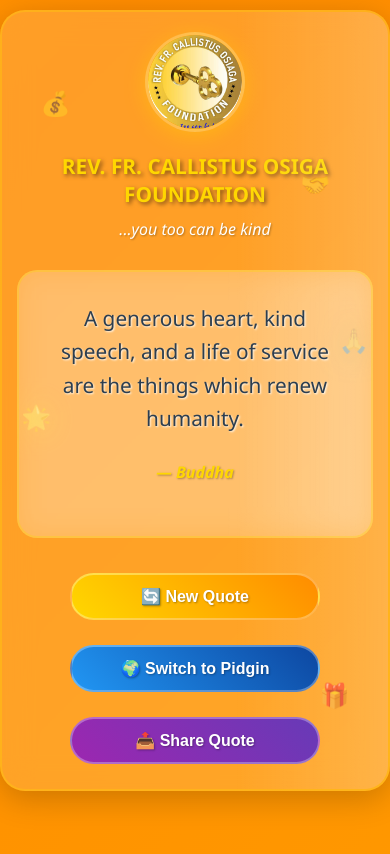
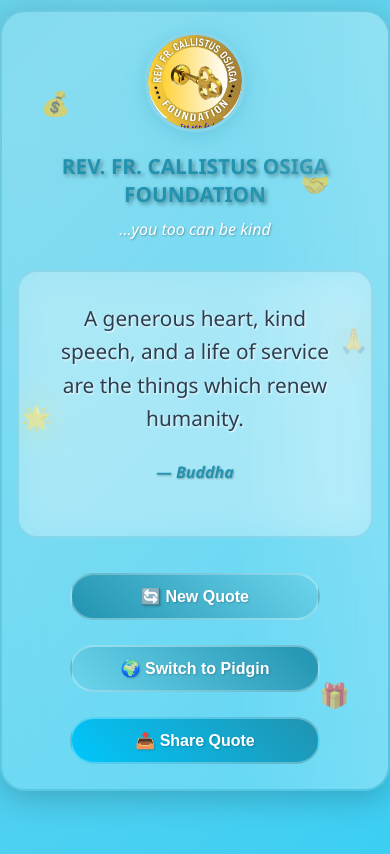
Before and after one commit to Adeife004/Callitus-Quotes, a plain HTML site: page index.html in a window 390 px wide. Drawn offline with Linux system fonts and the light colour scheme.

Commit message:
Changed the color

```diff
--- a/index.html
+++ b/index.html
@@ -6,12 +6,27 @@
     <meta name="viewport" content="width=device-width, initial-scale=1.0">
     <title>Rev. Fr. Callistus Osiga Foundation - Inspirational Quotes</title>
     <link rel="shortcut icon" href="./asset/Callistus-image.jpg" type="image/x-icon">
-   <!-- css link -->
+    <!-- Open Graph & Twitter Card meta tags for social sharing -->
+    <meta property="og:title" content="Rev. Fr. Callistus Osiga Foundation - Inspirational Quotes">
+    <meta property="og:description"
+        content="Daily inspirational quotes in English and Pidgin from the Rev. Fr. Callistus Osiga Foundation. ...you too can be kind.">
+    <meta property="og:image" content="./asset/Callistus-image.jpg">
+    <meta property="og:type" content="website">
+    <meta property="og:url" content="https://callistusfoundation.org/">
+    <meta name="twitter:card" content="summary_large_image">
+    <meta name="twitter:title" content="Rev. Fr. Callistus Osiga Foundation - Inspirational Quotes">
+    <meta name="twitter:description"
+        content="Daily inspirational quotes in English and Pidgin from the Rev. Fr. Callistus Osiga Foundation. ...you too can be kind.">
+    <meta name="twitter:image" content="./asset/Callistus-image.jpg">
+    <meta name="twitter:image:alt" content="Callistus Foundation Logo">
+    <!-- CSS Stylesheet -->
     <link rel="stylesheet" href="style.css">
 </head>
 
 <body>
+    <!-- Main container for the glass morphism effect and all content -->
     <div class="container">
+        <!-- Animated background emojis -->
         <div class="bouncing-emojis">
             <div class="emoji">💰</div>
             <div class="emoji">🤝</div>
@@ -21,6 +36,7 @@
             <div class="emoji">🙏</div>
         </div>
 
+        <!-- Header with logo, foundation name, and tagline -->
         <div class="header">
             <div class="logo">
                 <img src="./asset/Callistus-image.jpg" alt="Callistus Foundation Logo" class="logo-image">
@@ -29,12 +45,14 @@
             <p class="tagline">...you too can be kind</p>
         </div>
 
+        <!-- Quote section -->
         <div class="quote-section">
             <div class="quote-text" id="quote-text">
                 The measure of a life is not its duration, but its donation.
             </div>
         </div>
 
+        <!-- Controls: New Quote, Language Toggle, Share -->
         <div class="controls">
             <button class="btn btn-primary" onclick="newQuote()">
                 🔄 New Quote
@@ -58,10 +76,10 @@
         }
 
         // Add click event listener as backup
-        document.addEventListener('DOMContentLoaded', function() {
+        document.addEventListener('DOMContentLoaded', function () {
             const shareBtn = document.getElementById('share-btn');
             if (shareBtn) {
-                shareBtn.addEventListener('click', function() {
+                shareBtn.addEventListener('click', function () {
                     console.log('Share button clicked via event listener');
                     shareQuote();
                 });
--- a/script.js
+++ b/script.js
@@ -208,12 +208,7 @@ function switchLanguage() {
 
 // Share quote on social media
 function shareCurrentQuote() {
-    console.log('Share function called'); // Debug log
-
-    if (isAnimating) {
-        console.log('Animation in progress, cannot share');
-        return;
-    }
+    if (isAnimating) return;
 
     const currentQuote = quotes[currentLanguage][currentQuoteIndex];
     const foundationName = "Rev. Fr. Callistus Osiga Foundation";
@@ -350,7 +345,7 @@ function createQuoteImage(currentQuote, foundationName) {
             ctx.shadowOffsetY = 1;
 
             // Word wrap function
-            function wrapText(text, maxWidth) {
+            function wrapText(ctx, text, maxWidth) {
                 const words = text.split(' ');
                 const lines = [];
                 let currentLine = words[0];
@@ -369,7 +364,7 @@ function createQuoteImage(currentQuote, foundationName) {
                 return lines;
             }
 
-            const wrappedQuote = wrapText(currentQuote.text, containerWidth - 100);
+            const wrappedQuote = wrapText(ctx, currentQuote.text, containerWidth - 100);
             const lineHeight = 45;
             const quoteStartY = containerY + (containerHeight - (wrappedQuote.length * lineHeight) - 60) / 2;
 
--- a/style.css
+++ b/style.css
@@ -7,7 +7,7 @@
 body {
     font-family: 'Segoe UI', Tahoma, Geneva, Verdana, sans-serif;
     min-height: 100vh;
-    background: linear-gradient(135deg, #FFD700, #FF8C00, #FFA500);
+    background: linear-gradient(135deg, #2193b0, #6dd5ed, #00c6fb);
     background-size: 400% 400%;
     animation: gradientShift 15s ease infinite;
 }
@@ -21,10 +21,10 @@ body {
 .container {
     max-width: 700px;
     width: 100%;
-    background: rgba(255, 255, 255, 0.15);
-    backdrop-filter: blur(15px);
+    background: rgba(255, 255, 255, 0.18);
+    backdrop-filter: blur(18px);
+    border: 2px solid rgba(33, 147, 176, 0.25);
     border-radius: 25px;
-    border: 2px solid rgba(255, 215, 0, 0.3);
     box-shadow: 0 8px 32px rgba(0, 0, 0, 0.2);
     padding: 40px;
     justify-self: center;
@@ -38,15 +38,15 @@ body {
 }
 
 .logo {
-    width: 120px;
-    height: 120px;
+    width: 180px;
+    height: 180px;
     margin: 0 auto 20px;
-    background: radial-gradient(circle, #FFD700, #FF8C00);
+    background: radial-gradient(circle, #2193b0, #6dd5ed);
     border-radius: 50%;
     display: flex;
     align-items: center;
     justify-content: center;
-    box-shadow: 0 4px 20px rgba(255, 215, 0, 0.4);
+    box-shadow: 0 4px 20px rgba(33, 147, 176, 0.25);
     position: relative;
     overflow: hidden;
     border: 3px solid rgba(255, 255, 255, 0.3);
@@ -74,8 +74,8 @@ body {
 .foundation-name {
     font-size: 1.8rem;
     font-weight: bold;
-    color: #FFD700;
-    text-shadow: 2px 2px 4px rgba(0, 0, 0, 0.5);
+    color: #2193b0;
+    text-shadow: 2px 2px 4px rgba(0, 0, 0, 0.4);
     margin-bottom: 10px;
 }
 
@@ -87,12 +87,12 @@ body {
 }
 
 .quote-section {
-    background: rgba(255, 255, 255, 0.2);
-    backdrop-filter: blur(15px);
+    background: rgba(255, 255, 255, 0.22);
+    backdrop-filter: blur(18px);
     border-radius: 20px;
     padding: 30px;
     margin: 30px 0;
-    border: 2px solid rgba(255, 215, 0, 0.3);
+    border: 2px solid rgba(33, 147, 176, 0.18);
     position: relative;
     overflow: hidden;
 }
@@ -123,7 +123,7 @@ body {
 
 .quote-author {
     font-size: 1rem;
-    color: #FFD700;
+    color: #2193b0;
     font-weight: 600;
     font-style: italic;
     text-shadow: 1px 1px 2px rgba(0, 0, 0, 0.3);
@@ -153,27 +153,27 @@ body {
 }
 
 .btn-primary {
-    background: linear-gradient(45deg, #FFD700, #FF8C00);
-    color: white;
-    text-shadow: 1px 1px 2px rgba(0, 0, 0, 0.3);
+    background: linear-gradient(45deg, #2193b0, #6dd5ed);
+    color: #ffffff;
+    text-shadow: 1px 1px 2px rgba(0, 0, 0, 0.2);
 }
 
 .btn-secondary {
-    background: linear-gradient(45deg, #4CAF50, #2E7D32);
-    color: white;
-    text-shadow: 1px 1px 2px rgba(0, 0, 0, 0.3);
+    background: linear-gradient(45deg, #00c6fb, #2193b0);
+    color: #ffffff;
+    text-shadow: 1px 1px 2px rgba(0, 0, 0, 0.2);
 }
 
 .btn-language {
-    background: linear-gradient(45deg, #2196F3, #0D47A1);
-    color: white;
-    text-shadow: 1px 1px 2px rgba(0, 0, 0, 0.3);
+    background: linear-gradient(45deg, #6dd5ed, #2193b0);
+    color: #ffffff;
+    text-shadow: 1px 1px 2px rgba(0, 0, 0, 0.2);
 }
 
 .btn-share {
-    background: linear-gradient(45deg, #9C27B0, #673AB7);
-    color: white;
-    text-shadow: 1px 1px 2px rgba(0, 0, 0, 0.3);
+    background: linear-gradient(45deg, #00c6fb, #2193b0);
+    color: #ffffff;
+    text-shadow: 1px 1px 2px rgba(0, 0, 0, 0.2);
 }
 
 .btn:hover {
@@ -313,7 +313,7 @@ body {
 }
 
 .share-menu-content {
-    background: linear-gradient(135deg, #FFD700, #FF8C00);
+    background: linear-gradient(135deg, #2193b0, #6dd5ed);
     padding: 30px;
     border-radius: 20px;
     text-align: center;
@@ -373,7 +373,7 @@ body {
     padding: 12px 25px;
     border: none;
     border-radius: 25px;
-    background: linear-gradient(45deg, #FFD700, #FF8C00);
+    background: linear-gradient(45deg, #2193b0, #6dd5ed);
     color: white;
     font-weight: bold;
     cursor: pointer;
@@ -414,8 +414,8 @@ body {
     }
 
     .logo {
-        width: 100px;
-        height: 100px;
+        width: 140px;
+        height: 140px;
     }
 
     .logo::before {
@@ -453,6 +453,11 @@ body {
     .share-menu-content {
         padding: 20px;
         margin: 20px;
+    }
+
+    .logo {
+        width: 100px;
+        height: 100px;
     }
 }
 
```
